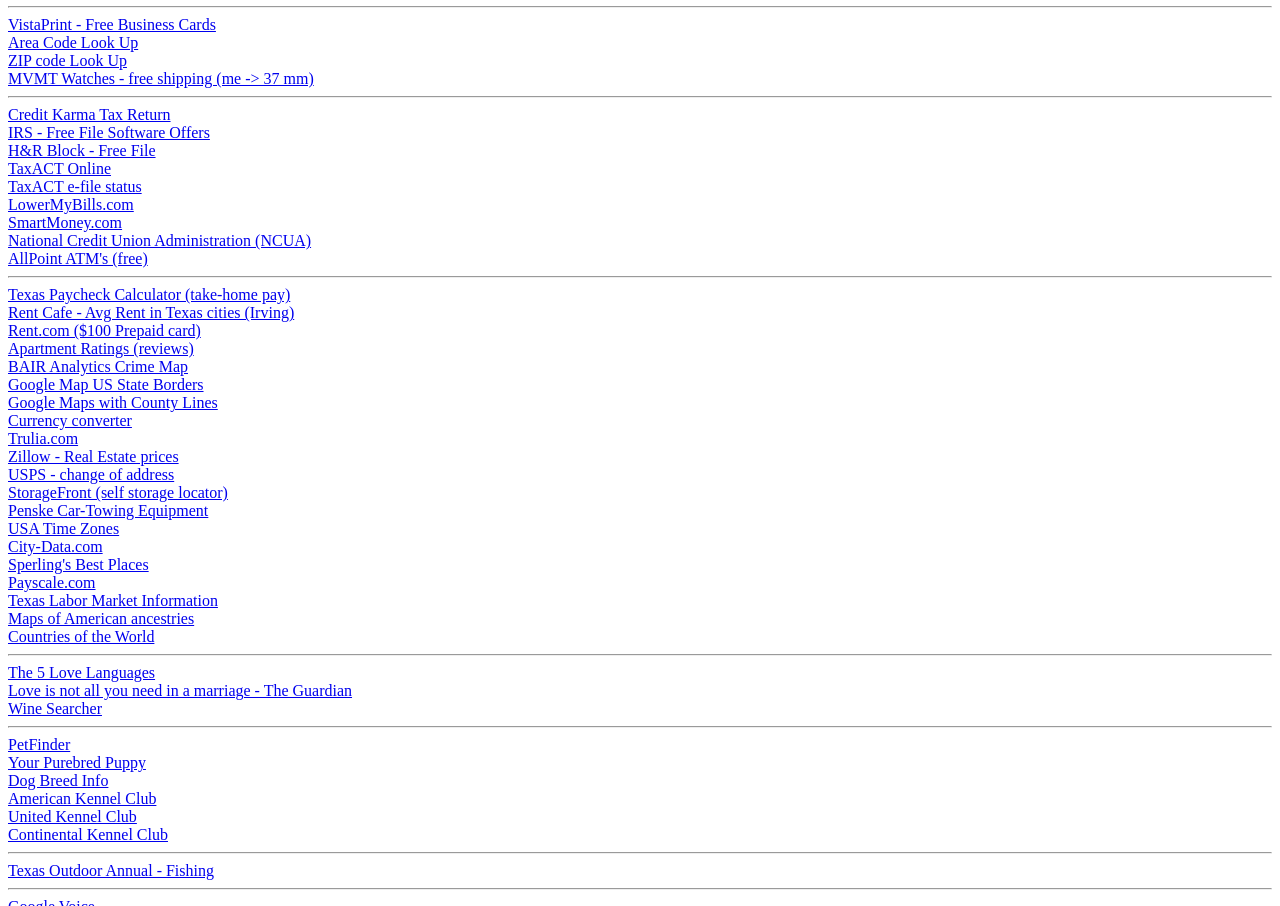
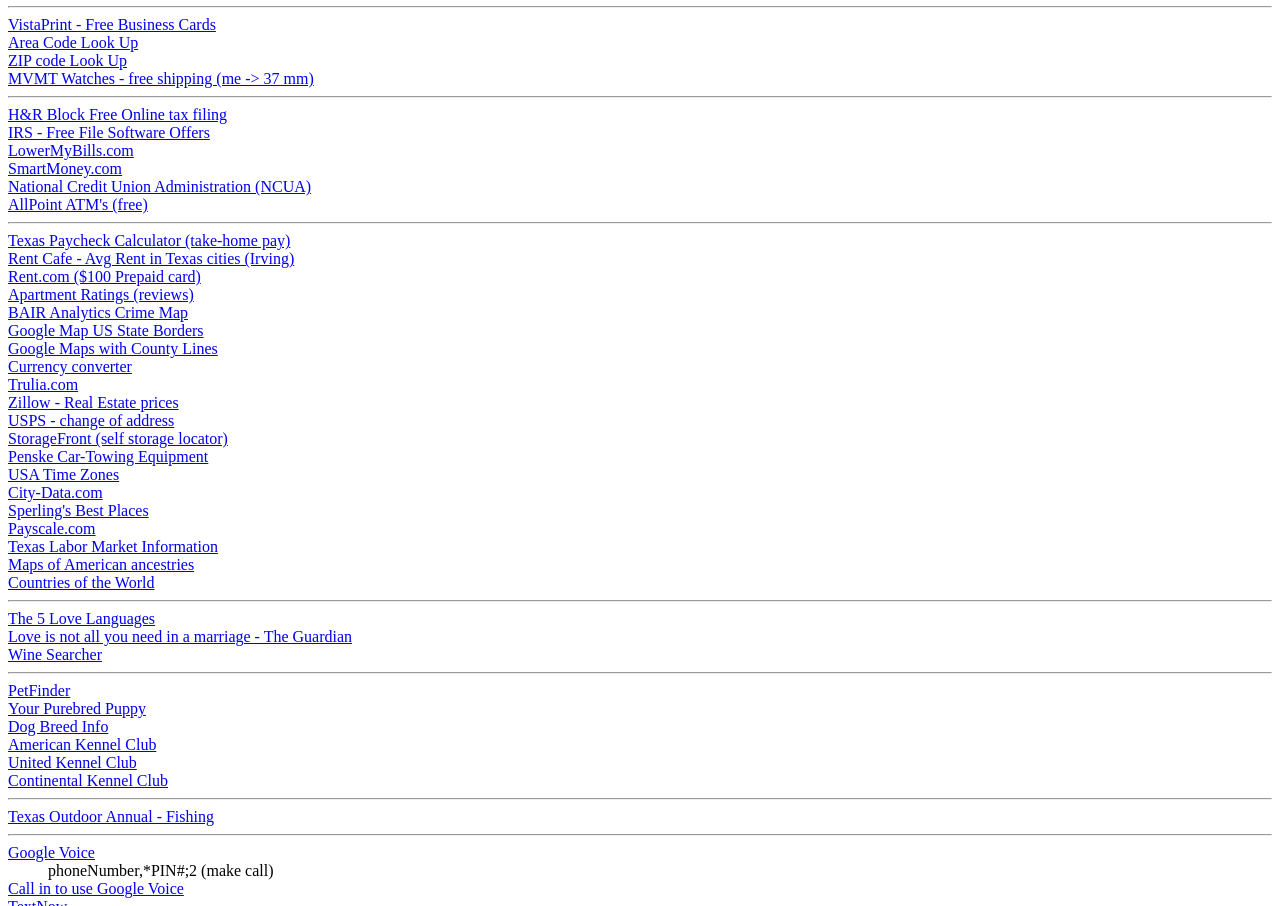
Before and after one commit to jlsoper/jlsoper.github.io, a plain HTML site: page favorite.html in a window 1280 px wide. Shown: the part 1454-2360 px from the top of the page. Drawn offline with Linux system fonts and the light colour scheme.

Commit message:
Thu 04/14/22 23:12 - Leopard

```diff
--- a/favorite.html
+++ b/favorite.html
@@ -94,11 +94,8 @@
     <DT><A HREF="http://www.getzips.com/city.htm">ZIP code Look Up</A>
     <DT><A HREF="https://www.mvmtwatches.com/collections/all-mens-watches">MVMT Watches - free shipping (me -> 37 mm)</A>
 <HR>
-    <DT><A HREF="https://www.creditkarma.com/tax">Credit Karma Tax Return</A>
+    <DT><A HREF="https://www.hrblock.com/online-tax-filing/free-online-tax-filing/">H&R Block Free Online tax filing</A>
     <DT><A HREF="https://apps.irs.gov/app/freeFile/">IRS - Free File Software Offers</A>
-    <DT><A HREF="https://www.hrblock.com/ffa/?otpPartnerId=180&campaignId=pw_mcm_180_0001">H&R Block - Free File</A>
-    <DT><A HREF="https://www.taxactonline.com/">TaxACT Online</A>
-    <DT><A HREF="http://efstatus.taxact.com/">TaxACT e-file status</A>
     <DT><A HREF="http://www.lowermybills.com/">LowerMyBills.com</A>
     <DT><A HREF="http://www.smartmoney.com">SmartMoney.com</A>
     <DT><A HREF="http://www.ncua.gov/">National Credit Union Administration (NCUA)</A>
```
Also changed, not shown: unix.html (+3 -0 lines).
